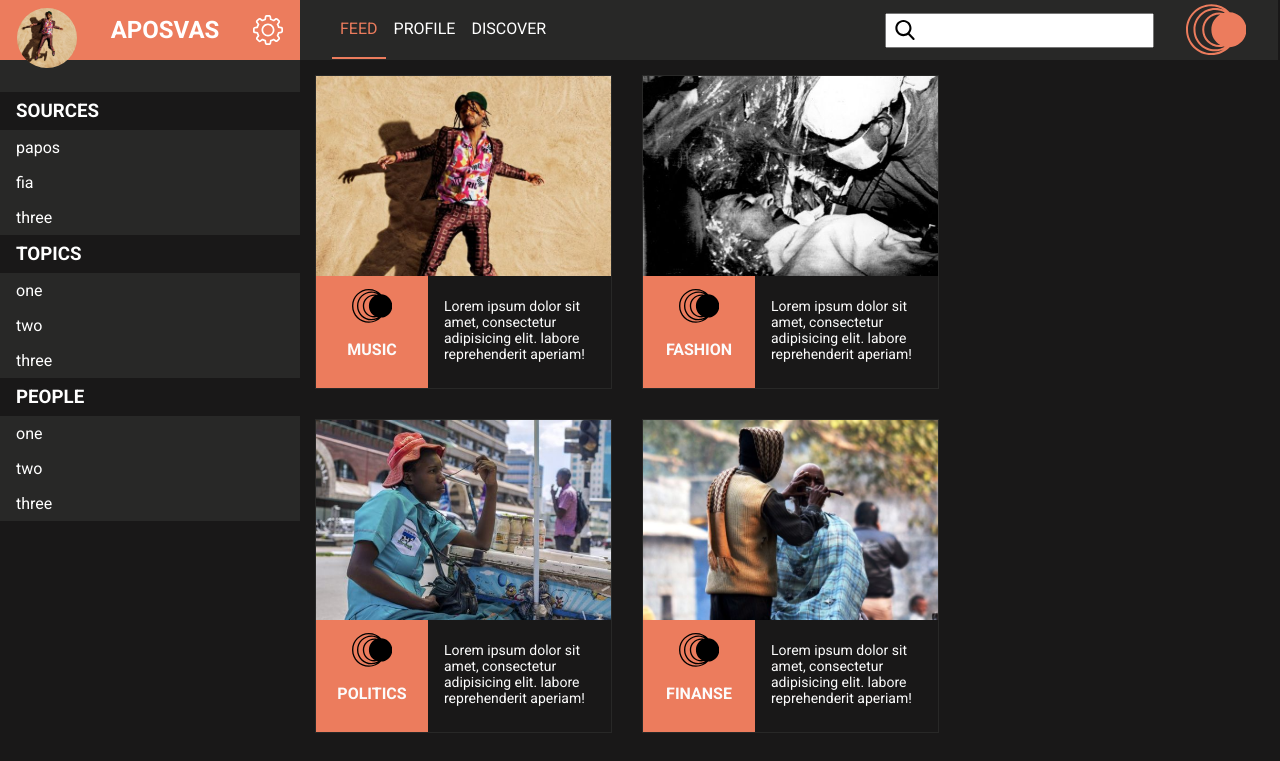
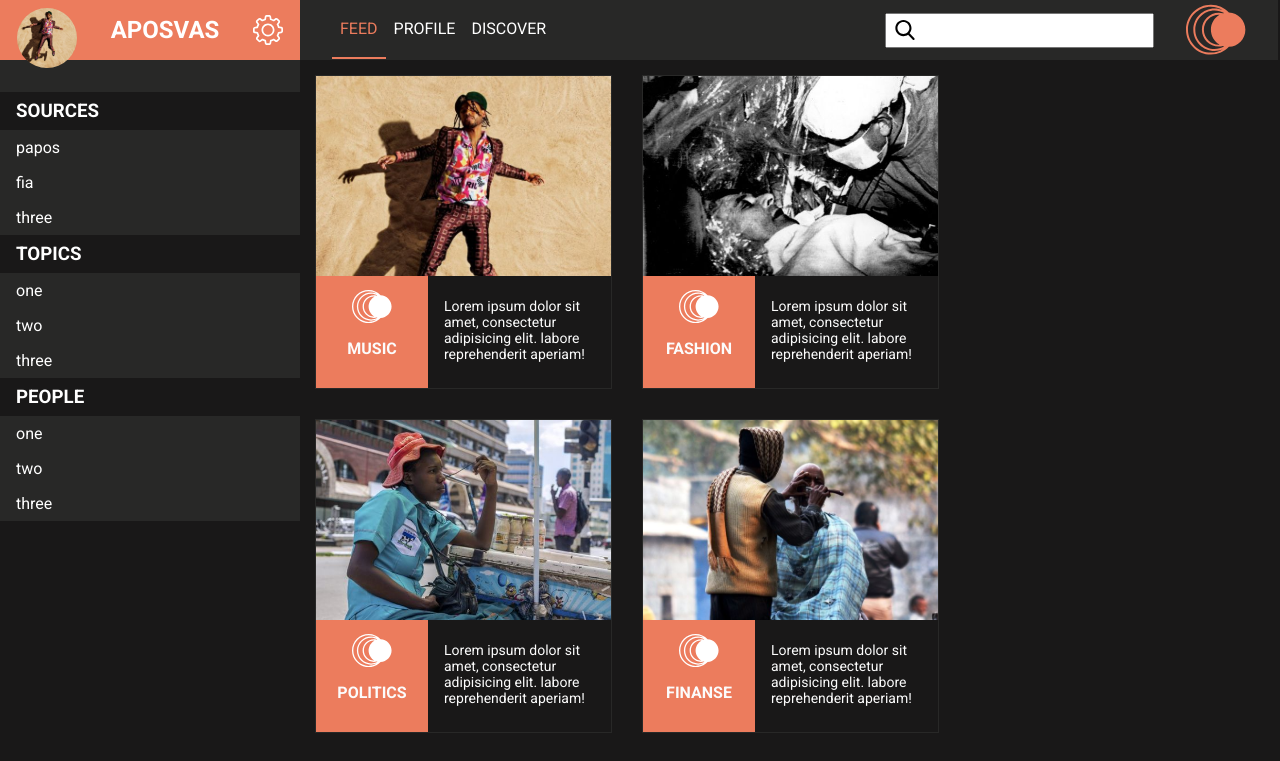
Before and after one commit to anniles/readerpole, a React (Create React App) app: page /feed in a window 1280 px wide. Shown: the top 761 px of the page. Built offline with nearby package versions, Linux system fonts and the light colour scheme.

Commit message:
color svg and viewport of logo

```diff
--- a/src/components/svg/FullLogo.js
+++ b/src/components/svg/FullLogo.js
@@ -1,7 +1,7 @@
 import React from 'react';
 
 const FullLogo = () =>
-  <svg width="100" viewBox="0 0 105 90">
+  <svg width="100" viewBox="0 0 107 90">
     <g>
       <path d="M44.416,88.823c12.603,0,23.995-5.291,32.086-13.754c16.332-0.718,29.359-14.147,29.359-30.659     c0-16.505-13.027-29.934-29.359-30.652C68.411,5.291,57.023,0,44.416,0C19.924,0,0,19.925,0,44.411     C0,68.9,19.924,88.823,44.416,88.823z M59.896,71.067c-0.437,0.018-0.864,0.065-1.307,0.065     c-14.731,0-26.721-11.989-26.721-26.722c0-14.731,11.989-26.72,26.721-26.72c0.442,0,0.874,0.047,1.307,0.07     c-9.241,5.295-15.485,15.238-15.485,26.65C44.411,55.829,50.655,65.769,59.896,71.067z M65.896,15.109     c-2.345-0.586-4.779-0.931-7.307-0.931c-16.669,0-30.233,13.563-30.233,30.232c0,16.671,13.564,30.235,30.233,30.235     c2.522,0,4.962-0.346,7.307-0.925c0.663,0.206,1.346,0.367,2.029,0.526c-5.014,2.869-10.803,4.53-16.98,4.53     c-18.946,0-34.366-15.416-34.366-34.367c0-18.949,15.42-34.365,34.366-34.365c6.183,0,11.967,1.662,16.98,4.53     C67.247,14.741,66.56,14.896,65.896,15.109z M44.416,3.514c7.84,0,15.168,2.224,21.399,6.065c-4.568-1.96-9.592-3.05-14.87-3.05     c-20.885,0-37.879,16.994-37.879,37.882c0,20.89,16.994,37.884,37.879,37.884c5.278,0,10.302-1.09,14.87-3.051     c-6.231,3.843-13.56,6.066-21.399,6.066c-22.554,0-40.897-18.349-40.897-40.9C3.519,21.863,21.862,3.514,44.416,3.514z" />
     </g>
--- a/src/constants/index.js
+++ b/src/constants/index.js
@@ -9,8 +9,6 @@ import Bg5 from './../images/5.jpg';
 import Bg6 from './../images/6.jpg';
 import Bg7 from './../images/7.jpg';
 import Bg8 from './../images/8.jpg';
-
-export const ORANGE_COLOR = '#ec7c5d';
 
 export const news = [
   {
--- a/src/css/App.css
+++ b/src/css/App.css
@@ -55,7 +55,8 @@
     text-transform: uppercase;
     font-size: 1rem; }
   .newsBox__category svg {
-    width: 40px; }
+    width: 40px;
+    fill: #fff; }
 
 .newsBox__title {
   flex: 2;
--- a/src/css/newsBox.css
+++ b/src/css/newsBox.css
@@ -55,7 +55,8 @@
     text-transform: uppercase;
     font-size: 1rem; }
   .newsBox__category svg {
-    width: 40px; }
+    width: 40px;
+    fill: #fff; }
 
 .newsBox__title {
   flex: 2;
--- a/src/sass/newsBox.sass
+++ b/src/sass/newsBox.sass
@@ -64,6 +64,7 @@
     font-size: 1rem;
   svg
     width: 40px;
+    fill: $white
 
 .newsBox__title
   flex: 2;
```
